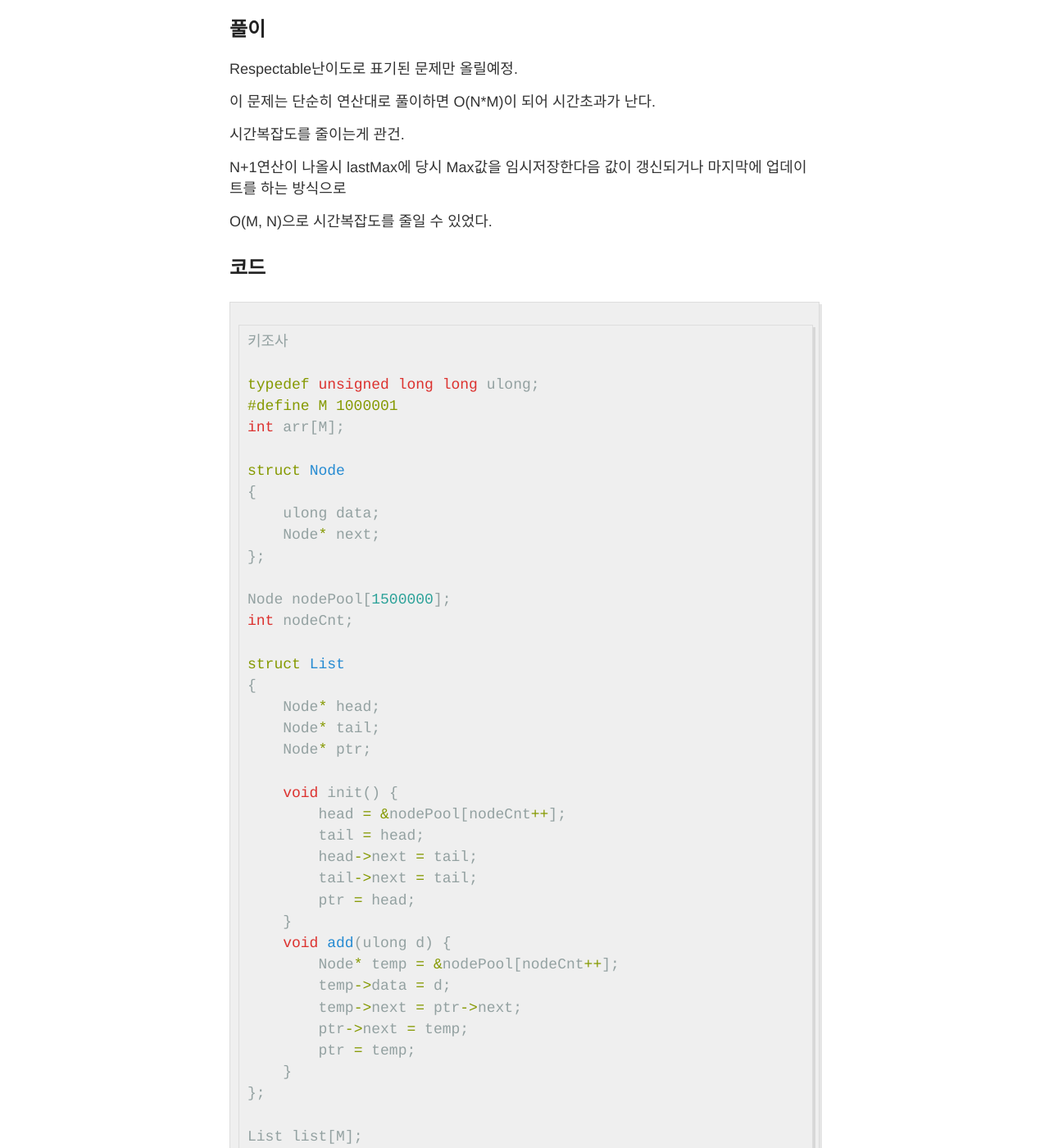
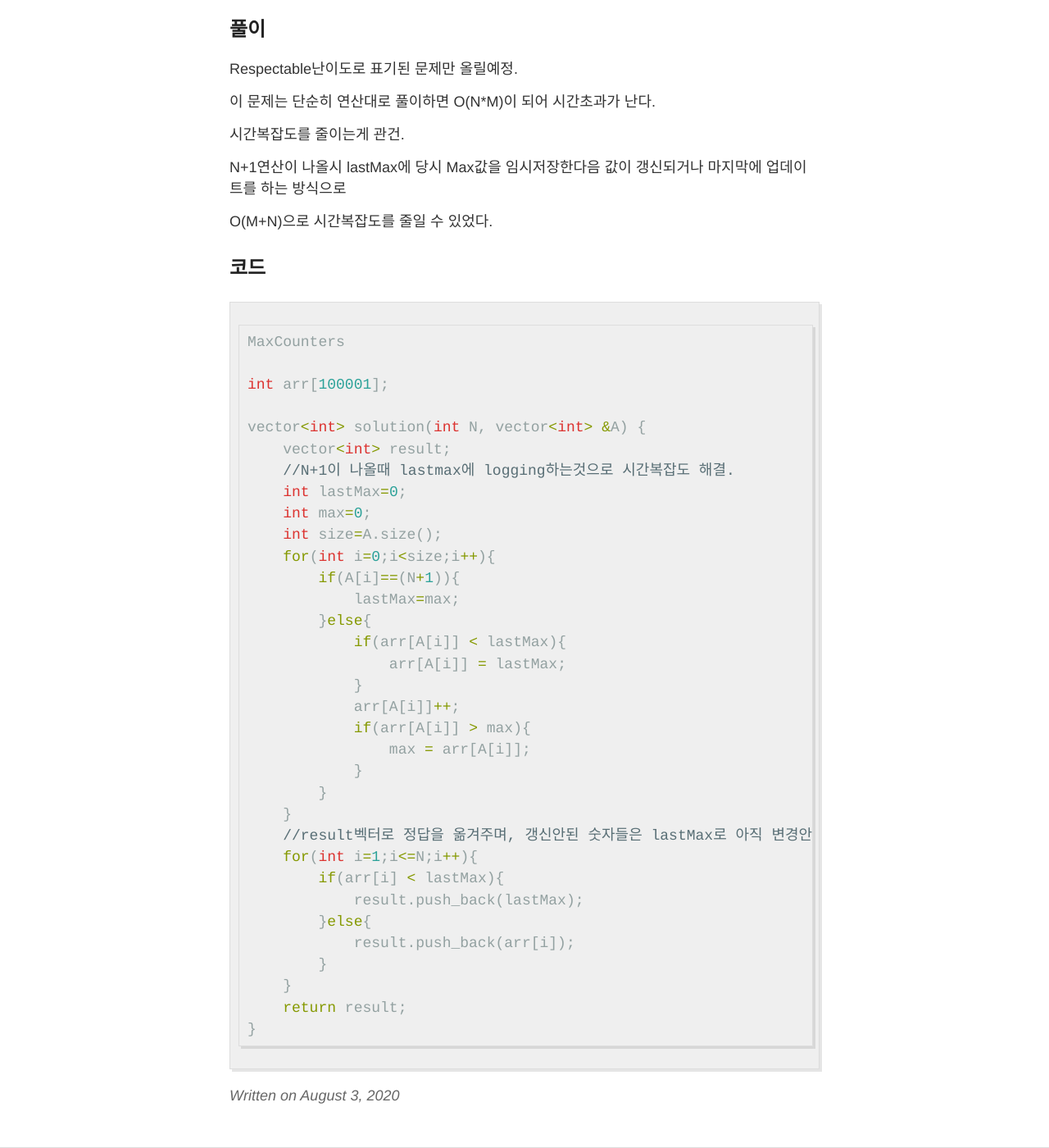
Before and after one commit to newbrother/newbrother.github.io, a Jekyll site: the page built from _posts/2020-8-3-Codility-MaxCounters.md, in a window 1280 px wide and 1400 px high, scrolled down 220 px. Shown: the whole window at 82% size. Built offline with Jekyll 4.4.1, drawn with Linux system fonts in a browser that asks for light colours; some of the changed text lies outside the part shown.

Commit message:
Update 2020-8-3-Codility-MaxCounters.md

````diff
--- a/_posts/2020-8-3-Codility-MaxCounters.md
+++ b/_posts/2020-8-3-Codility-MaxCounters.md
@@ -13,94 +13,42 @@ Respectable난이도로 표기된 문제만 올릴예정.
 
 N+1연산이 나올시 lastMax에 당시 Max값을 임시저장한다음 값이 갱신되거나 마지막에 업데이트를 하는 방식으로
 
-O(M, N)으로 시간복잡도를 줄일 수 있었다.
+O(M+N)으로 시간복잡도를 줄일 수 있었다.
 
 ## 코드
 
 ```cpp
-키조사
+MaxCounters
 
-typedef unsigned long long ulong;
-#define M 1000001
-int arr[M];
+int arr[100001];
 
-struct Node
-{
-    ulong data;
-    Node* next;
-};
-
-Node nodePool[1500000];
-int nodeCnt;
-
-struct List
-{
-    Node* head;
-    Node* tail;
-    Node* ptr;
-
-    void init() {
-        head = &nodePool[nodeCnt++];
-        tail = head;
-        head->next = tail;
-        tail->next = tail;
-        ptr = head;
-    }
-    void add(ulong d) {
-        Node* temp = &nodePool[nodeCnt++];
-        temp->data = d;
-        temp->next = ptr->next;
-        ptr->next = temp;
-        ptr = temp;
-    }
-};
-
-List list[M];
-
-void init()
-{
-    nodeCnt = 0;
-    for (register int i = 0; i < M; i++) {
-        arr[i] = 0;
-    }
-    for (register int i = 0; i < M; i++) {
-        list[i].init();
-    }
-}
-//나누기십만
-//일단 배열 만들고
-//arr에 충돌숫자 기록해둠
-//만약 충돌숫자가 1이상이면
-//해당
-int checkKey(ulong key)
-{
-    int num = key % M;
-    if (arr[num] > 0) {
-        //리스트 순회해서 찾아봄
-        Node * np = list[num].head;
-        int flag = 0;
-        for (int i = 0; i < arr[num]; i++) {
-            np = np->next;
-            if (key == np->data) {
-                flag = 1;
-                break;
+vector<int> solution(int N, vector<int> &A) {
+    vector<int> result;
+    //N+1이 나올때 lastmax에 logging하는것으로 시간복잡도 해결.
+    int lastMax=0;
+    int max=0;
+    int size=A.size();
+    for(int i=0;i<size;i++){
+        if(A[i]==(N+1)){
+            lastMax=max;
+        }else{
+            if(arr[A[i]] < lastMax){
+                arr[A[i]] = lastMax;
+            }
+            arr[A[i]]++;
+            if(arr[A[i]] > max){
+                max = arr[A[i]];
             }
         }
-        //겹치는게 존재
-        if (flag) {
-            return 0;
-        }
-        //겹치는게 없음
-        else {
-            arr[num]++;
-            list[num].add(key);
-            return 1;
+    }
+    //result벡터로 정답을 옮겨주며, 갱신안된 숫자들은 lastMax로 아직 변경안되었으므로 해당작업 수행
+    for(int i=1;i<=N;i++){
+        if(arr[i] < lastMax){
+            result.push_back(lastMax);
+        }else{
+            result.push_back(arr[i]);
         }
     }
-    else {
-        arr[num] = 1;
-        list[num].add(key);
-        return 1;
-    }
+    return result;
 }
 ```
````
